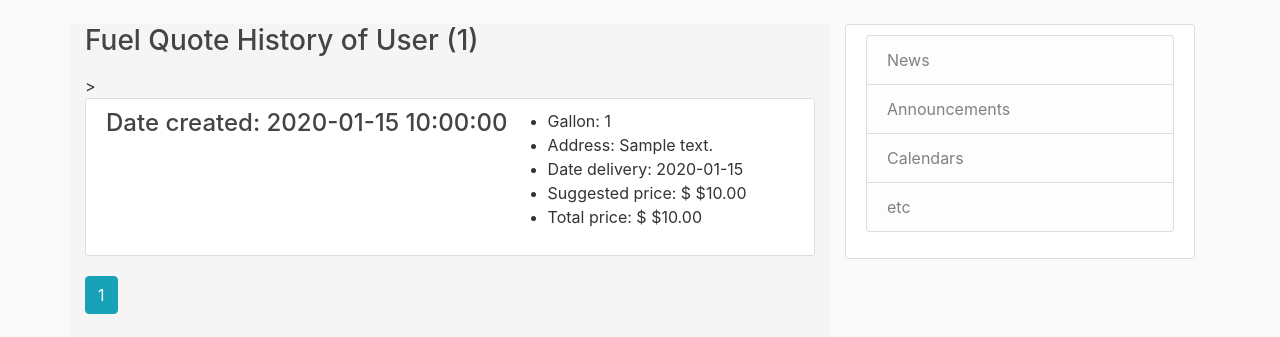
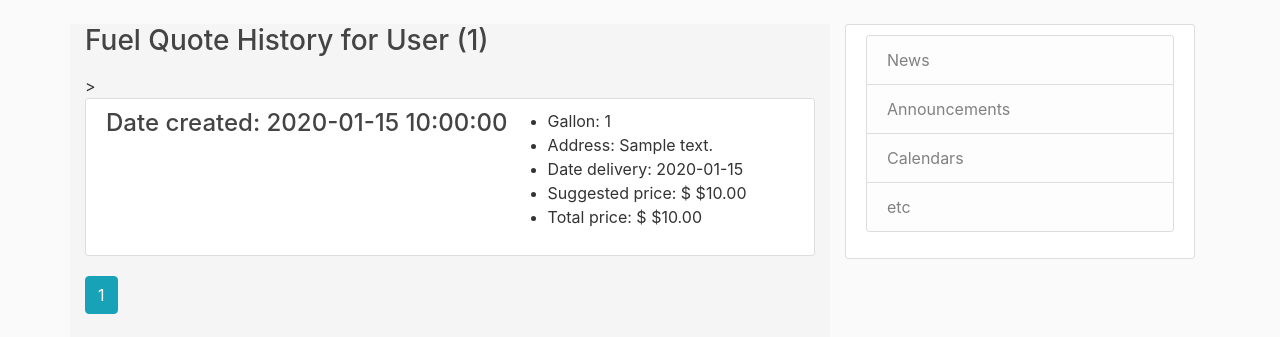
Before and after one commit to Hoangvo92/software-design, a Flask app: template texasfuelratepredictor/templates/fuel_history.html in a window 1280 px wide. Shown: the part 56-393 px from the top of the page. Run offline with Flask 2, Linux system fonts and the light colour scheme; tables that the repository leaves empty hold one stand-in row (values such as "Sample post"); the template is opened without the code that fills it: values that come from a table or form of the project are taken from there, most other values are stand-ins (such as "Sample title", 1, 10 or a date in 2020); some libraries are stand-ins or nearby versions.

Commit message:
small changes to some files, nothing major

```diff
--- a/texasfuelratepredictor/fuel/routes.py
+++ b/texasfuelratepredictor/fuel/routes.py
@@ -24,7 +24,7 @@ def fuel_rate_cal():
                          client_em=current_user.email)
         db.session.add(newFuel)
         db.session.commit()
-        flash('New Fuel Rate Quote in history', 'success')
+        flash('New Fuel Rate Quote in History', 'success')
         return redirect(url_for('main.home'))
     return render_template('fuel_form.html', title='Fuel Quote Form',
                 form = form, legend='Fuel Rate Quote', client= client,
--- a/texasfuelratepredictor/templates/fuel_history.html
+++ b/texasfuelratepredictor/templates/fuel_history.html
@@ -1,6 +1,6 @@
 {% extends "layout.html" %}
 {% block content %}
-<h3 class="mb-3"> Fuel Quote History of {{ user.fullname }} ({{ listQuote.total}})</h3>>
+<h3 class="mb-3"> Fuel Quote History for {{ user.fullname }} ({{ listQuote.total}})</h3>>
     {% if listQuote %}
         {% for quote in listQuote.items %}
             <article class = "media content-section">
```
Also changed, not shown: texasfuelratepredictor/site.db.
